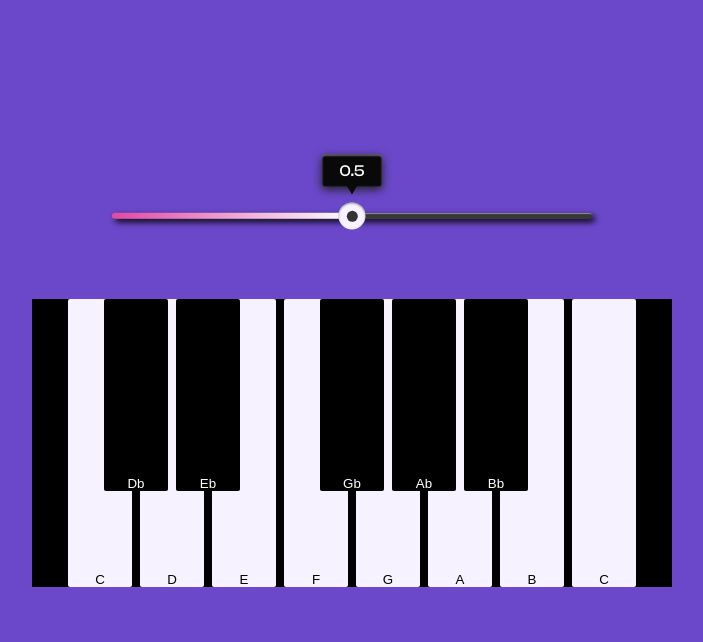
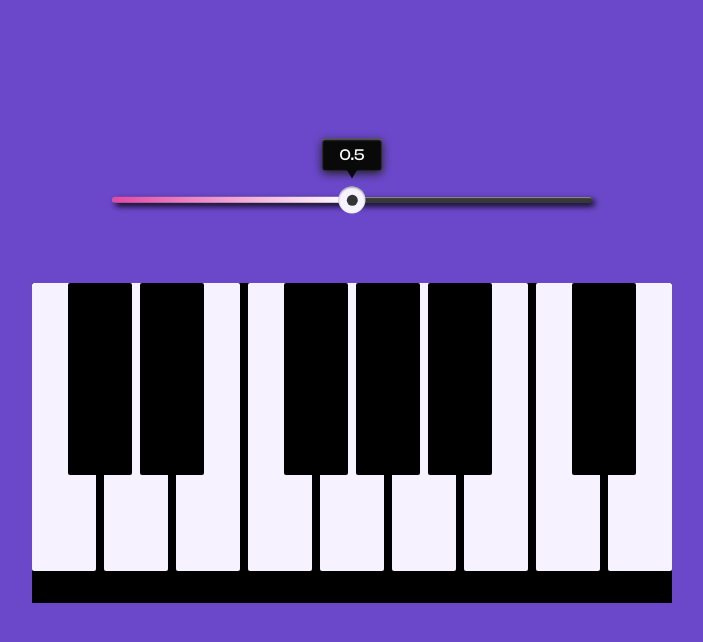
Before and after one commit to justkakai/Synth-App, a React (Create React App) app: page / in a window 1280 px wide. Shown: the top 642 px of the page, without its empty margins (288-991 px from the left). Built offline with nearby package versions, Linux system fonts and the light colour scheme.

Commit message:
extracted Sliders component into smaller components

```diff
--- a/public/index.html
+++ b/public/index.html
@@ -11,7 +11,7 @@
     />
     <link rel="apple-touch-icon" href="%PUBLIC_URL%/logo192.png" />
     <link rel="manifest" href="%PUBLIC_URL%/manifest.json" />
-    <title>Piano App</title>
+    <title>VirtuoSynth</title>
   </head>
   <body>
     <noscript>You need to enable JavaScript to run this app.</noscript>
--- a/src/App.jsx
+++ b/src/App.jsx
@@ -8,30 +8,35 @@ import './App.css';
 
 function App() {
 
-  const [sliderVal, setSliderVal] = useState("0.5");
-  const [progressWidth, setProgressWidth] = useState("50%");
-  const [thumbLeft, setThumbLeft] = useState("50%");
+  const [pingPongVal, setPingPongVal] = useState("0.5");
+  const [pingPongProgress, setPingPongProgress] = useState("50%");
 
-  function customSlider(e) {
+  function pingPongSlider(e) {
     const maxVal = e.target.max;
     const val = (e.target.value / maxVal) * 100 + "%";
-    setSliderVal(e.target.value);
-    setProgressWidth(val);
-    setThumbLeft(val);
+    setPingPongVal(e.target.value);
+    setPingPongProgress(val);
   }
 
   function playNote(note) {
-    const delay = new Tone.PingPongDelay("4n", parseFloat(sliderVal)).toDestination();
-    const synth = new Tone.FMSynth().toDestination().connect(delay);
+    const pingPongDelay = new Tone.PingPongDelay("4n", parseFloat(pingPongVal)).toDestination();
+    const autoWah = new Tone.AutoWah(100, 2, -300).toDestination();
+    const feedbackDelay = new Tone.FeedbackDelay(0.125, 0.5).toDestination();
+    const synth = new Tone.Synth().toDestination().connect(pingPongDelay).connect(autoWah).connect(feedbackDelay);
+    autoWah.Q.value = 1;
     const now = Tone.now();
     synth.triggerAttackRelease(note, "4n", now);
+  }
+
+  function stopSound() {
+    Tone.Transport.stop();
   }
 
   window.addEventListener("keypress", function (e) {
     playNote(KEY_TO_NOTE[e.key]);
   })
 
-  const providerValues = { sliderVal, setSliderVal, progressWidth, setProgressWidth, thumbLeft, setThumbLeft, customSlider, playNote };
+  const providerValues = { pingPongVal, setPingPongVal, pingPongProgress, setPingPongProgress, pingPongSlider, playNote, stopSound };
 
   return (
     <AppContext.Provider value={providerValues}>
--- a/src/Notes.js
+++ b/src/Notes.js
@@ -26,6 +26,8 @@ const notes = [
     { note: "Bb", noteOctave: "Bb4", keysClasses: "black-key piano-key" },
     { note: "B", noteOctave: "B4", keysClasses: "white-key piano-key" },
     { note: "C", noteOctave: "C5", keysClasses: "white-key piano-key" },
+    { note: "Db", noteOctave: "Db5", keysClasses: "black-key piano-key" },
+    { note: "D", noteOctave: "D5", keysClasses: "white-key piano-key" },
 ]
 
 const KEY_TO_NOTE = {
@@ -41,7 +43,9 @@ const KEY_TO_NOTE = {
     h: "A4",
     u: "Bb4",
     j: "B4",
-    k: "C5"
+    k: "C5",
+    o: "Db5",
+    l: "D5"
 }
 
 const NOTE_TO_KEY = {
@@ -57,7 +61,9 @@ const NOTE_TO_KEY = {
     A4: "h",
     Bb4: "u",
     B4: "j",
-    C5: "k"
+    C5: "k",
+    Db5: "o",
+    D5: "l"
 }
 
 /*
--- a/src/components/Keyboard.jsx
+++ b/src/components/Keyboard.jsx
@@ -5,15 +5,16 @@ import '../styles/Keyboard.css';
 
 function Keyboard() {
 
-    const {sliderVal, setSliderVal, progressWidth, setProgressWidth, thumbLeft, setThumbLeft, customSlider, playNote} = useContext(AppContext);
+    const {playNote, stopSound} = useContext(AppContext);
 
     return (
         <div className="keyboard">
           <div className="keys-row">
             {notes.map(({ note, noteOctave, keysClasses }) => (
-              <button className={keysClasses} onClick={() => playNote(noteOctave)}>{note}</button>
+              <button className={keysClasses} onClick={() => playNote(noteOctave)}></button>
             ))}
           </div>
+          {/* <button onClick={stopSound}>stop sound!</button> */}
         </div>
     )
 }
--- a/src/components/Sliders.jsx
+++ b/src/components/Sliders.jsx
@@ -1,18 +1,13 @@
-import { useContext } from 'react';
-import AppContext from '../contexts/AppContext';
+import PingPong from './sliders-components/PingPong';
+// import FeedbackDelay from './sliders-components/FeedbackDelay';
 import '../styles/Sliders.css';
 
 function Sliders() {
 
-    const {sliderVal, setSliderVal, progressWidth, setProgressWidth, thumbLeft, setThumbLeft, customSlider, playNote} = useContext(AppContext);
-
     return (
-        <div className="range-slider">
-          <input onInput={customSlider} className="slider" type="range" name="slider" min="0" max="1" value={sliderVal} step="0.01" />
-          <div style={{ left: `${thumbLeft}` }} className="slider-thumb">
-            <div className="tool-tip">{sliderVal}</div>
-          </div>
-          <div style={{ width: `${progressWidth}` }} className="progress"></div>
+        <div className="sliders-container">
+            <PingPong />
+            {/* <FeedbackDelay /> */}
         </div>
     )
 }
--- /dev/null
+++ b/src/components/sliders-components/PingPong.jsx
@@ -0,0 +1,19 @@
+import { useContext } from 'react';
+import AppContext from '../../contexts/AppContext';
+
+function PingPong() {
+
+    const { pingPongVal, setPingPongVal, pingPongProgress, setPingPongProgress, pingPongSlider, playNote, stopSound } = useContext(AppContext);
+
+    return (
+            <div className="ping-pong-slider">
+                <input onInput={pingPongSlider} className="slider" type="range" name="slider" min="0" max="1" value={pingPongVal} step="0.01" />
+                <div style={{ left: `${pingPongProgress}` }} className="slider-thumb">
+                    <div className="tool-tip">{pingPongVal}</div>
+                </div>
+                <div style={{ width: `${pingPongProgress}` }} className="progress"></div>
+            </div>
+    )
+}
+
+export default PingPong;
--- a/src/styles/Keyboard.css
+++ b/src/styles/Keyboard.css
@@ -6,6 +6,7 @@
     gap: 0.5rem;
     width: 50%;
     background-color: black;
+    padding-bottom: 2rem;
     /* border: 4px solid firebrick; */
   }
 
@@ -22,7 +23,7 @@
   }
 
   .piano-key:active {
-    background-color: rgba(3, 253, 3, 0.8);
+    background-color: rgba(174, 3, 253, 0.8);
   }
 
   .black-key {
@@ -35,7 +36,7 @@
   }
 
   .black-key:active {
-    background-color: rgb(43, 43, 43)
+    background-color: rgb(82, 82, 82)
   }
 
   .keys-row {
--- a/src/styles/Sliders.css
+++ b/src/styles/Sliders.css
@@ -1,12 +1,11 @@
-.range-slider {
-    /* border: 2px solid rgb(34, 173, 178); */
+.ping-pong-slider {
   width: 30em;
   position: relative;
   display: flex;
   user-select: none;
 }
 
-  .range-slider .slider {
+.ping-pong-slider .slider {
   appearance: none;
   -webkit-appearance: none;
   width: 100%;
@@ -17,7 +16,7 @@
   box-shadow: 3px 3px 6px #000, inset 1px 1px 1px #909090;
 }
 
-  .range-slider .slider::-webkit-slider-thumb {
+.ping-pong-slider .slider::-webkit-slider-thumb {
   appearance: none;
   -webkit-appearance: none;
   width: 1.7em;
@@ -27,7 +26,7 @@
   position: relative;
 }
 
-  .range-slider .slider-thumb {
+.ping-pong-slider .slider-thumb {
   position: absolute;
   width: 1.7em;
   height: 1.7em;
@@ -39,7 +38,7 @@
   box-shadow: inset 0px 1px 2px #909090;
 }
 
-  .range-slider .slider-thumb::before {
+.ping-pong-slider .slider-thumb::before {
   content: '';
   position: absolute;
   left: 50%;
@@ -52,11 +51,11 @@
   transition: 0.3s;
 }
 
-  .range-slider:hover .slider-thumb::before {
+.ping-pong-slider:hover .slider-thumb::before {
   background: #15a8d4;
 }
 
-  .range-slider .tool-tip {
+.ping-pong-slider .tool-tip {
   position: absolute;
   width: 3.8em;
   height: 2em;
@@ -71,7 +70,7 @@
   box-shadow: 0px 3px 10px #1f1f1f, inset 0px 1px 2px #909090;
 }
 
-  .range-slider .tool-tip::before {
+.ping-pong-slider .tool-tip::before {
   content: '';
   position: absolute;
   width: 0;
@@ -84,7 +83,7 @@
   transform: translate(-50%);
 }
 
-  .range-slider .progress {
+.ping-pong-slider .progress {
   height: 0.4em;
   border-radius: 3px;
   background: linear-gradient(90deg, #e048a6, #ffffff 100%);
```
Also changed, not shown: src/components/sliders-components/FeedbackDelay.jsx (added). Lines whose indentation alone changed are shown as unchanged.
